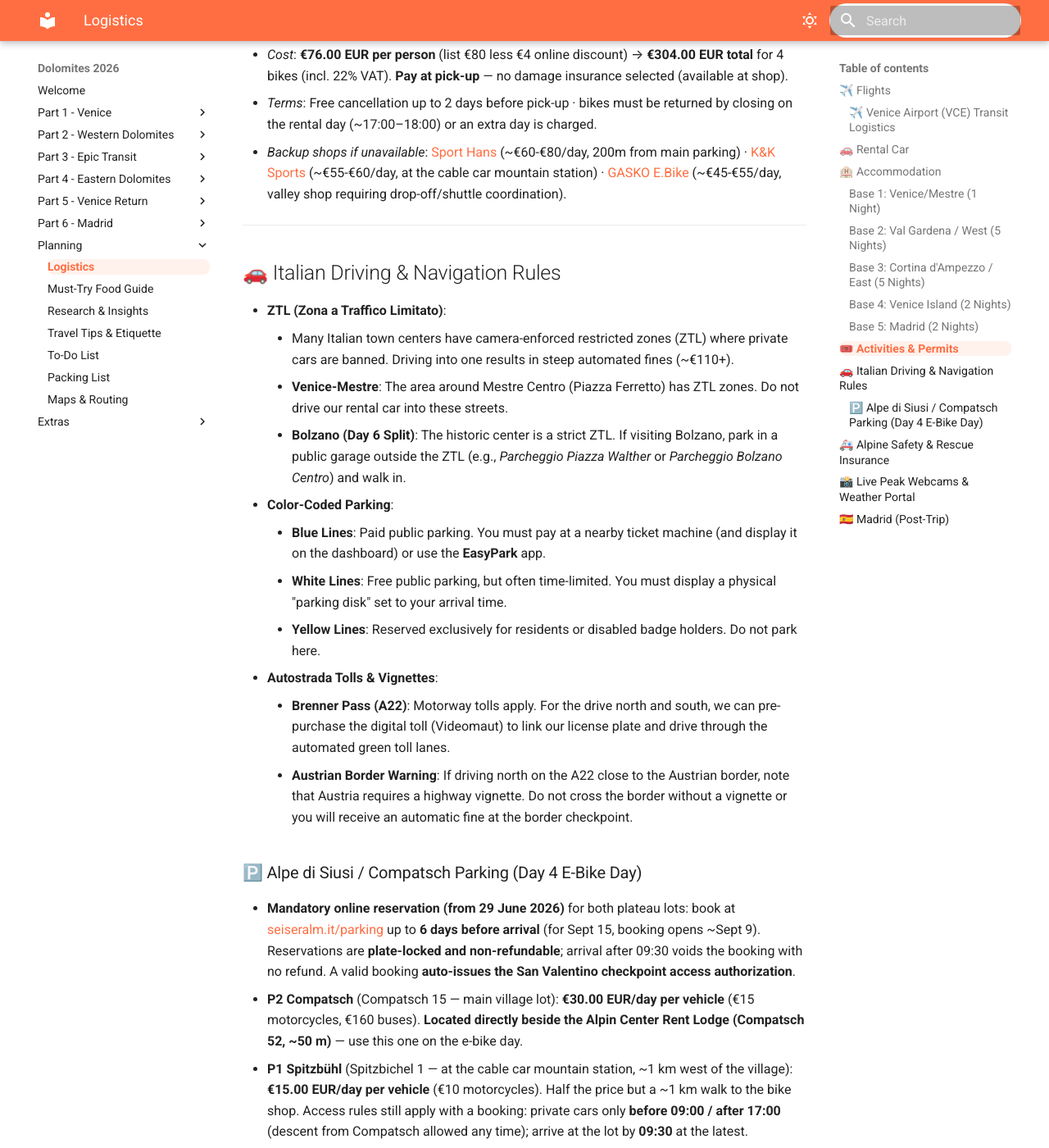
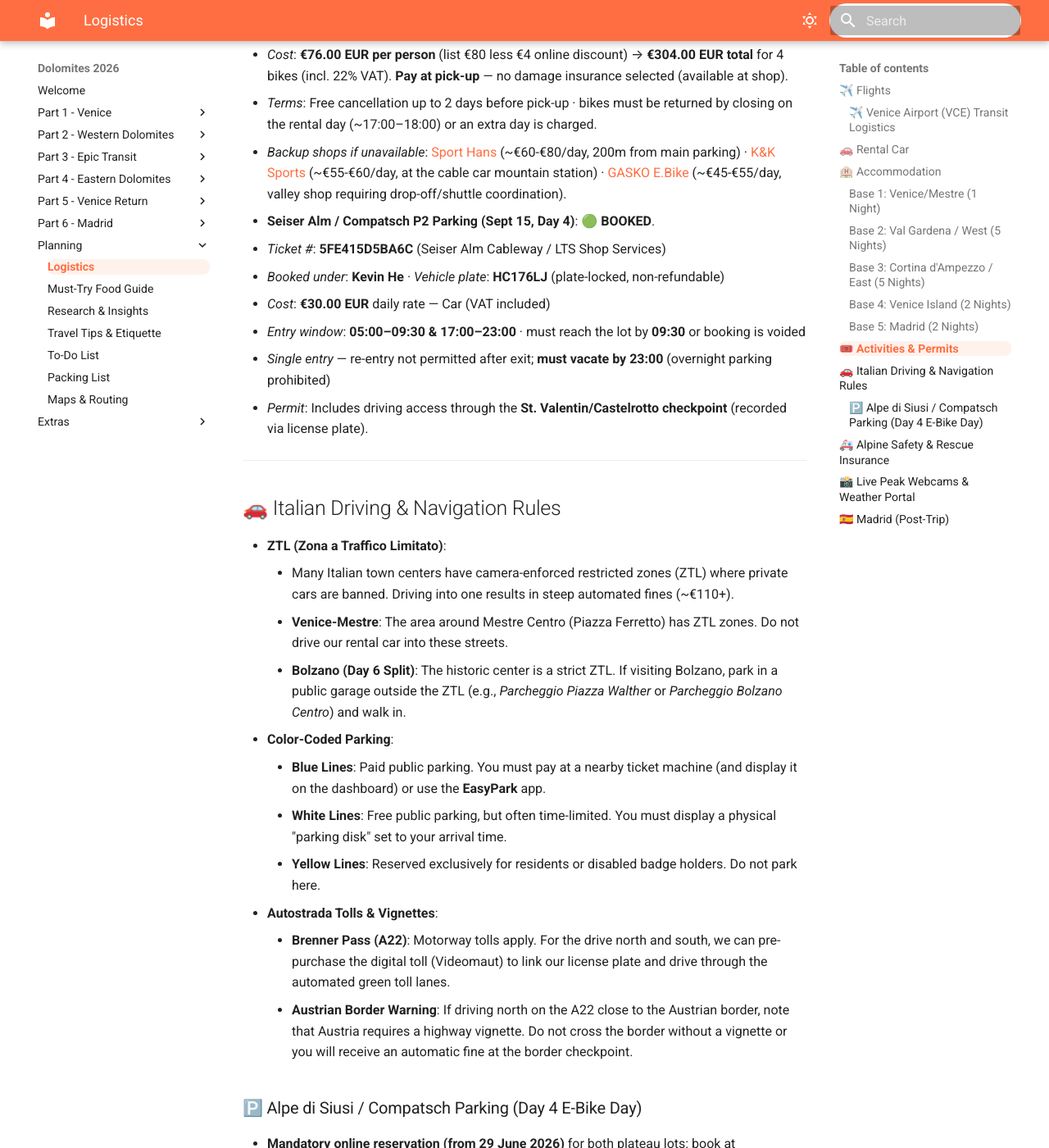
Before and after one commit to iammzz/dolomites-2026, an MkDocs documentation site: the page built from docs/logistics.md, in a window 1280 px wide and 1400 px high, scrolled down 4861 px. Shown: the whole window at 82% size. Built offline with MkDocs 1.6.1 and Material for MkDocs 9.7.7, drawn with Linux system fonts in a browser that asks for light colours; some of the changed text lies outside the part shown.

Commit message:
Day 4 (Sept 15): Seiser Alm P2 Compatsch parking BOOKED (Ticket 5FE415D5BA6C, Kevin He, plate HC176LJ, €30/car) — flip from 'required' to confirmed in day4, logistics, todo

```diff
--- a/docs/logistics.md
+++ b/docs/logistics.md
@@ -121,6 +121,13 @@
   * *Cost*: **€76.00 EUR per person** (list €80 less €4 online discount) → **€304.00 EUR total** for 4 bikes (incl. 22% VAT). **Pay at pick-up** — no damage insurance selected (available at shop).
   * *Terms*: Free cancellation up to 2 days before pick-up · bikes must be returned by closing on the rental day (~17:00–18:00) or an extra day is charged.
   * *Backup shops if unavailable*: [Sport Hans](https://www.sporthans.com/en/) (~€60-€80/day, 200m from main parking) · [K&K Sports](https://www.kksports.com/en/) (~€55-€60/day, at the cable car mountain station) · [GASKO E.Bike](https://www.gasko-ebike.it/) (~€45-€55/day, valley shop requiring drop-off/shuttle coordination).
+* **Seiser Alm / Compatsch P2 Parking (Sept 15, Day 4)**: 🟢 **BOOKED**.
+  * *Ticket #*: **5FE415D5BA6C** (Seiser Alm Cableway / LTS Shop Services)
+  * *Booked under*: **Kevin He** · *Vehicle plate*: **HC176LJ** (plate-locked, non-refundable)
+  * *Cost*: **€30.00 EUR** daily rate — Car (VAT included)
+  * *Entry window*: **05:00–09:30 & 17:00–23:00** · must reach the lot by **09:30** or booking is voided
+  * *Single entry* — re-entry not permitted after exit; **must vacate by 23:00** (overnight parking prohibited)
+  * *Permit*: Includes driving access through the **St. Valentin/Castelrotto checkpoint** (recorded via license plate).
 
 ---
 
@@ -141,7 +148,7 @@
 ### 🅿️ Alpe di Siusi / Compatsch Parking (Day 4 E-Bike Day)
 
 *   **Mandatory online reservation (from 29 June 2026)** for both plateau lots: book at [seiseralm.it/parking](https://www.seiseralm.it/parking) up to **6 days before arrival** (for Sept 15, booking opens ~Sept 9). Reservations are **plate-locked and non-refundable**; arrival after 09:30 voids the booking with no refund. A valid booking **auto-issues the San Valentino checkpoint access authorization**.
-*   **P2 Compatsch** (Compatsch 15 — main village lot): **€30.00 EUR/day per vehicle** (€15 motorcycles, €160 buses). **Located directly beside the Alpin Center Rent Lodge (Compatsch 52, ~50 m)** — use this one on the e-bike day.
+*   **P2 Compatsch** (Compatsch 15 — main village lot): **€30.00 EUR/day per vehicle** (€15 motorcycles, €160 buses). **Located directly beside the Alpin Center Rent Lodge (Compatsch 52, ~50 m)** — use this one on the e-bike day. 🟢 **BOOKED for Sept 15 (Day 4)** — Ticket **#5FE415D5BA6C**, reserved under **Kevin He**, plate **HC176LJ**. Entry window **05:00–09:30 & 17:00–23:00**; **single entry** (must reach lot by 09:30 or booking voids; re-entry not permitted); **vacate by 23:00** (overnight prohibited). Includes the San Valentino checkpoint access permit. Non-refundable & plate-locked.
 *   **P1 Spitzbühl** (Spitzbichel 1 — at the cable car mountain station, ~1 km west of the village): **€15.00 EUR/day per vehicle** (€10 motorcycles). Half the price but a ~1 km walk to the bike shop. Access rules still apply with a booking: private cars only **before 09:00 / after 17:00** (descent from Compatsch allowed any time); arrive at the lot by **09:30** at the latest.
 
 ---
```
Also changed, not shown: docs/day4_alpe_di_siusi.md (+2 -2 lines), docs/todo.md (+1 -0 lines).
